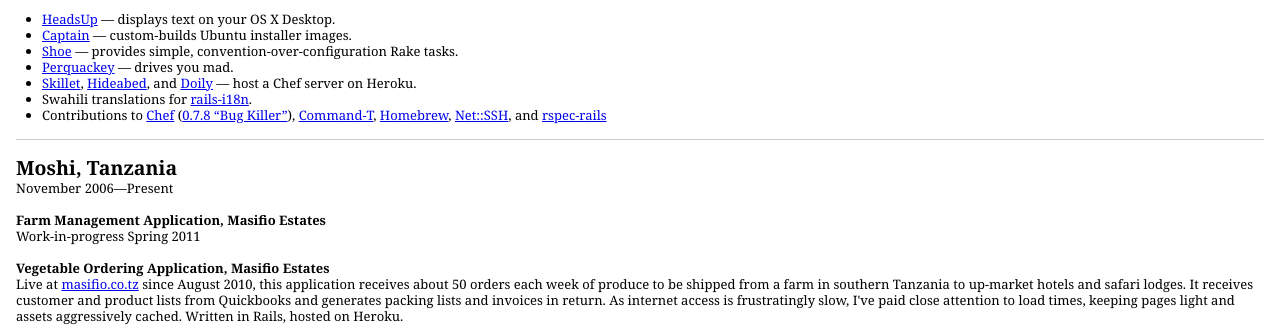
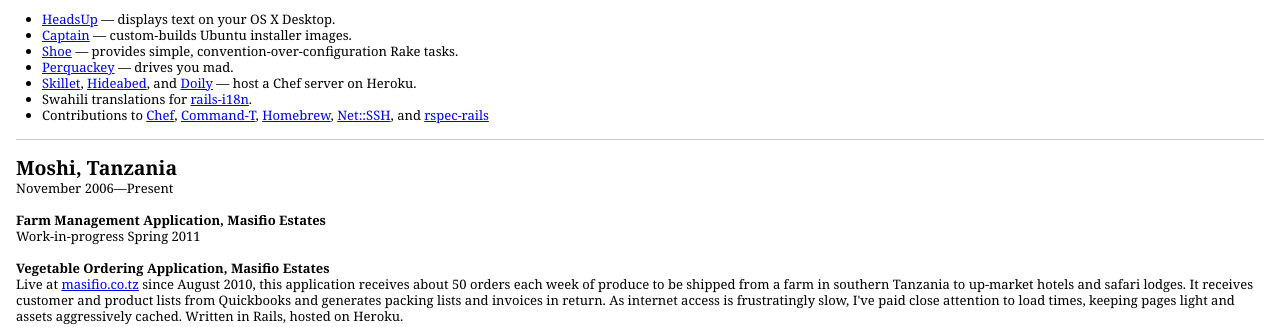
Before and after one commit to matthewtodd/matthewtodd.github.io, a Jekyll site: the page app/resume.html, which Jekyll copies as it is, in a window 1280 px wide. Shown: the part 126-453 px from the top of the page. Built offline with Jekyll 4.4.1, drawn with Linux system fonts in a browser that asks for light colours.

Commit message:
Remove bug killer link.

```diff
--- a/app/resume.html
+++ b/app/resume.html
@@ -37,7 +37,7 @@
           host a Chef server on Heroku.</li>
           <li>Swahili translations for <a href="https://github.com/svenfuchs/rails-i18n/commits/master?author=matthewtodd">rails-i18n</a>.</li>
         <li>Contributions to
-          <a href="https://github.com/opscode/chef/commits/master?author=matthewtodd">Chef</a> (<a href="http://www.opscode.com/blog/2009/08/13/chef-0-7-8-release/">0.7.8 &ldquo;Bug Killer&rdquo;</a>),
+          <a href="https://github.com/opscode/chef/commits/master?author=matthewtodd">Chef</a>,
           <a href="https://github.com/wincent/Command-T/commits/master?author=matthewtodd">Command-T</a>,
           <a href="https://github.com/mxcl/homebrew/commits/master?author=matthewtodd">Homebrew</a>,
           <a href="https://github.com/net-ssh/net-ssh/commits/master?author=matthewtodd">Net::SSH</a>, and
```
